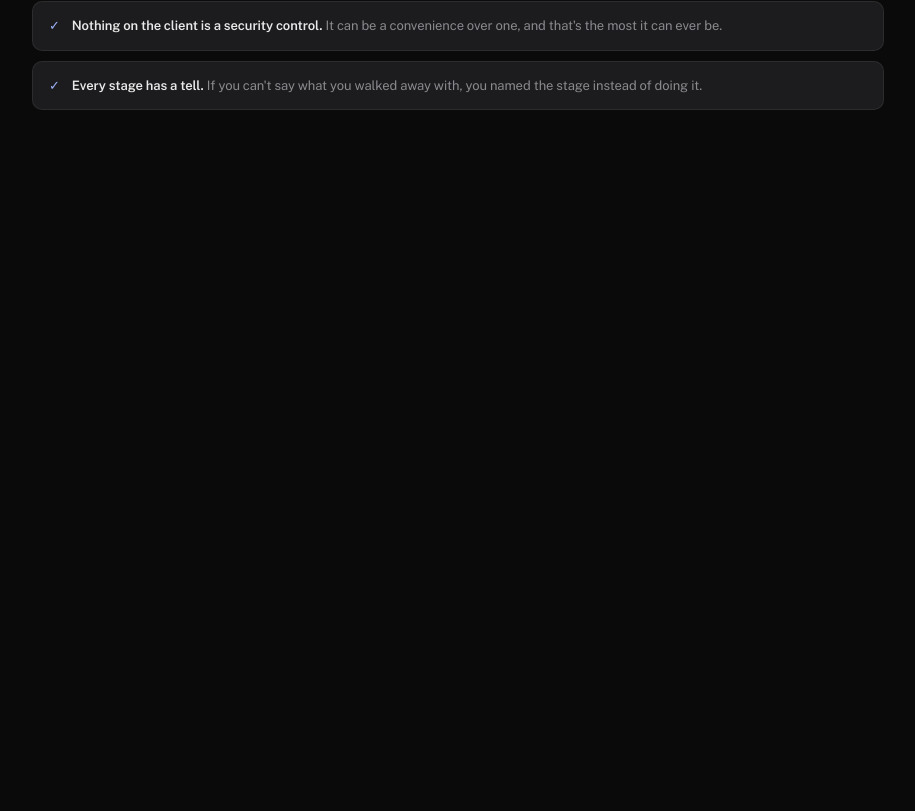
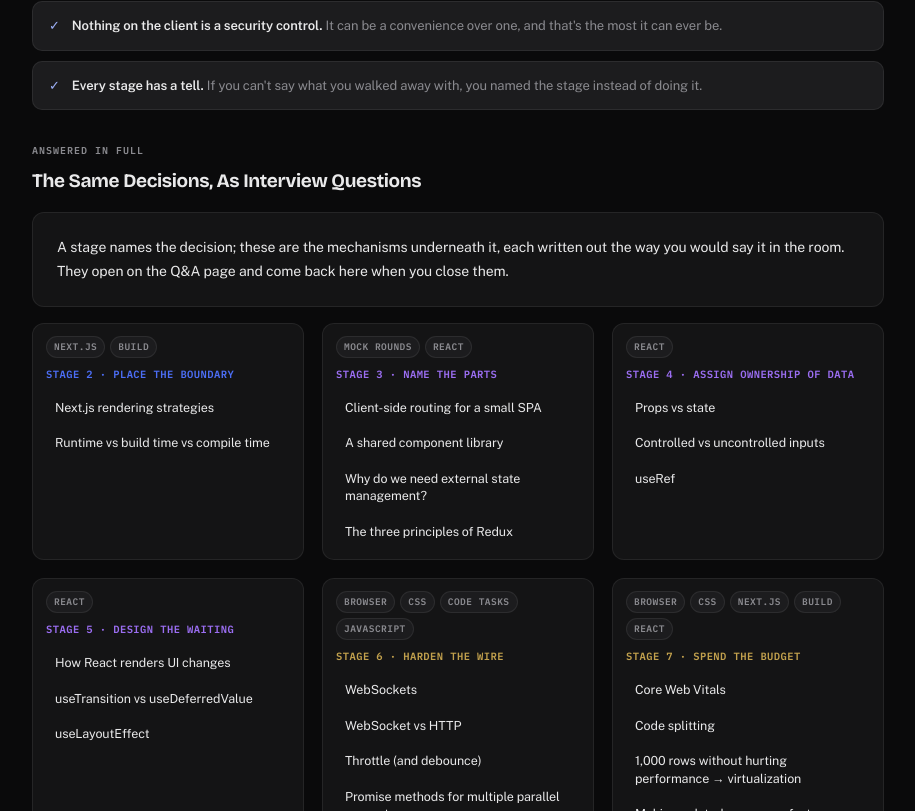
Before and after one commit to felipprodrigues/system-design-tips, a Next.js app: page /frontend in a window 1280 px wide. Shown: the part 7789-8600 px from the top of the page, without its empty margins (182-1097 px from the left). Before the commit the page ends 8003 px from the top, so only its background shows below. Built offline with nearby package versions, Linux system fonts and the light colour scheme.

Commit message:
iterate over qa

```diff
--- a/src/app/frontend/Frontend.module.css
+++ b/src/app/frontend/Frontend.module.css
@@ -345,3 +345,84 @@
 .stageLink:hover {
   opacity: 1;
 }
+
+.deeper {
+  display: grid;
+  gap: 18px;
+}
+
+.deeperStage {
+  background: var(--sd-surface);
+  border: 1px solid var(--sd-border);
+  border-radius: 12px;
+  padding: 12px 13px;
+}
+
+.deeperTags {
+  display: flex;
+  flex-wrap: wrap;
+  gap: 5px;
+  margin-bottom: 8px;
+}
+
+.deeperTag {
+  padding: 2px 7px;
+  background: var(--sd-surface2);
+  border: 1px solid var(--sd-border);
+  border-radius: 999px;
+  color: var(--sd-muted);
+  font-family: var(--sd-font-mono);
+  font-size: 9.5px;
+  font-weight: 600;
+  letter-spacing: 0.05em;
+  text-transform: uppercase;
+}
+
+.deeperHead {
+  margin: 0 0 8px;
+  font-family: var(--sd-font-mono);
+  font-size: 10.5px;
+  font-weight: 700;
+  letter-spacing: 0.04em;
+  text-transform: uppercase;
+}
+
+.deeperList {
+  display: grid;
+  gap: 4px;
+  margin: 0;
+  padding: 0;
+  list-style: none;
+}
+
+.deeperLink {
+  display: block;
+  padding: 6px 8px;
+  border: 1px solid transparent;
+  border-radius: 7px;
+  color: var(--sd-text);
+  font-size: 12.5px;
+  line-height: 1.4;
+  text-decoration: none;
+  transition:
+    background 0.15s ease,
+    border-color 0.15s ease;
+}
+
+.deeperLink:hover,
+.deeperLink:focus-visible {
+  background: var(--sd-surface2);
+  border-color: var(--sd-border-strong);
+}
+
+@media (min-width: 680px) {
+  .deeper {
+    grid-template-columns: 1fr 1fr;
+  }
+}
+
+@media (min-width: 900px) {
+  .deeper {
+    grid-template-columns: repeat(3, 1fr);
+  }
+}
--- a/src/app/frontend/FrontendDesign.tsx
+++ b/src/app/frontend/FrontendDesign.tsx
@@ -104,7 +104,19 @@ const LAYER_H = 38;
 const LAYER_TOP = 106;
 const LAYER_STEP = 44;
 
-export default function FrontendDesign() {
+/* A topic names two things where it covers two ("Next.js & build"), and the tags
+   are what the card is about, so each half is its own label. */
+function labelsIn(questions: Deeper["questions"]) {
+  const parts = questions.flatMap((q) => q.topic.split(" & "));
+  return [...new Set(parts)].map((part) => part[0].toUpperCase() + part.slice(1));
+}
+
+export interface Deeper {
+  n: number;
+  questions: { id: string; title: string; topic: string }[];
+}
+
+export default function FrontendDesign({ deeper }: { deeper: Deeper[] }) {
   const search = useSyncExternalStore(subscribeSearch, readSearch, () => "");
   const params = new URLSearchParams(search);
   const asked = Number(params.get("stage"));
@@ -872,6 +884,52 @@ export default function FrontendDesign() {
           <h2 className="sd-h2">What To Carry Out Of This</h2>
           <MarkerList mark="✓" color="var(--sd-green)" items={keyPoints.map(hl)} />
         </div>
+
+        <div className="sd-section">
+          <p className="sd-eyebrow">Answered In Full</p>
+          <h2 className="sd-h2">The Same Decisions, As Interview Questions</h2>
+
+          <div className="sd-prose">
+            <p>
+              A stage names the decision; these are the mechanisms underneath it, each written out
+              the way you would say it in the room. They open on the Q&amp;A page and come back here
+              when you close them.
+            </p>
+          </div>
+
+          <div className={styles.deeper}>
+            {deeper.map(({ n, questions }) => {
+              const target = stages[n - 1];
+              const colour = phases.find((p) => p.id === target.phase)!.color;
+              return (
+                <div key={n} className={styles.deeperStage}>
+                  <div className={styles.deeperTags}>
+                    {labelsIn(questions).map((label) => (
+                      <span key={label} className={styles.deeperTag}>
+                        {label}
+                      </span>
+                    ))}
+                  </div>
+                  <p className={styles.deeperHead} style={{ color: colour }}>
+                    {`Stage ${n} · ${target.label}`}
+                  </p>
+                  <ul className={styles.deeperList}>
+                    {questions.map((q) => (
+                      <li key={q.id}>
+                        <a
+                          className={styles.deeperLink}
+                          href={`/interview-qa?q=${q.id}&topic=${encodeURIComponent(q.topic)}`}
+                        >
+                          {q.title}
+                        </a>
+                      </li>
+                    ))}
+                  </ul>
+                </div>
+              );
+            })}
+          </div>
+        </div>
       </PageLayout>
 
       <SidePanel
--- a/src/app/frontend/data.ts
+++ b/src/app/frontend/data.ts
@@ -1595,3 +1595,16 @@ export const keyPoints = [
   "*Nothing on the client is a security control.* It can be a convenience over one, and that's the most it can ever be.",
   "*Every stage has a tell.* If you can't say what you walked away with, you named the stage instead of doing it.",
 ];
+
+/* Stage number to the questions on /interview-qa that answer one of its decisions
+   in full. Authored numbers only: the titles and the group each one opens in are
+   resolved from the Q&A document itself, so nothing here can drift out of date. */
+export const deeper: { n: number; ids: number[] }[] = [
+  { n: 2, ids: [21, 61] },
+  { n: 3, ids: [56, 57, 36, 37] },
+  { n: 4, ids: [67, 32, 25] },
+  { n: 5, ids: [30, 68, 31] },
+  { n: 6, ids: [9, 10, 26, 45] },
+  { n: 7, ids: [8, 23, 35, 65, 11, 20] },
+  { n: 9, ids: [17] },
+];
--- a/src/app/frontend/page.tsx
+++ b/src/app/frontend/page.tsx
@@ -1,6 +1,10 @@
+import { readFileSync } from "node:fs";
+import { join } from "node:path";
 import type { Metadata } from "next";
+import { parseSections } from "@/lib/interviewPrep";
 import { SITE_NAME } from "@/lib/seo";
-import FrontendDesign from "./FrontendDesign";
+import { deeper } from "./data";
+import FrontendDesign, { type Deeper } from "./FrontendDesign";
 
 /* Sibling to /walkthrough: same chrome as a concept page, but not one of them, so
    it brings its own Breadcrumb and PageLayout and stays out of /concepts. */
@@ -21,6 +25,25 @@ export const metadata: Metadata = {
   },
 };
 
+/* Titles come from the Q&A document rather than being copied here, so a renamed
+   question renames its link. A number that no longer resolves is dropped rather
+   than rendered as a dead link — the test is what catches it. */
+function links(): Deeper[] {
+  const sections = parseSections(
+    readFileSync(join(process.cwd(), "src/content/interview-qa.html"), "utf8"),
+  );
+  const byNumber = new Map(sections.map((section) => [Number(section.id.slice(1)), section]));
+
+  return deeper.flatMap(({ n, ids }) => {
+    const questions = ids.flatMap((id) => {
+      const section = byNumber.get(id);
+      if (!section) return [];
+      return [{ id: section.id, title: section.title, topic: section.topic }];
+    });
+    return questions.length === 0 ? [] : [{ n, questions }];
+  });
+}
+
 export default function FrontendDesignPage() {
-  return <FrontendDesign />;
+  return <FrontendDesign deeper={links()} />;
 }
```
Also changed, not shown: 1 other file (tests, documents, lock files or other folders).
